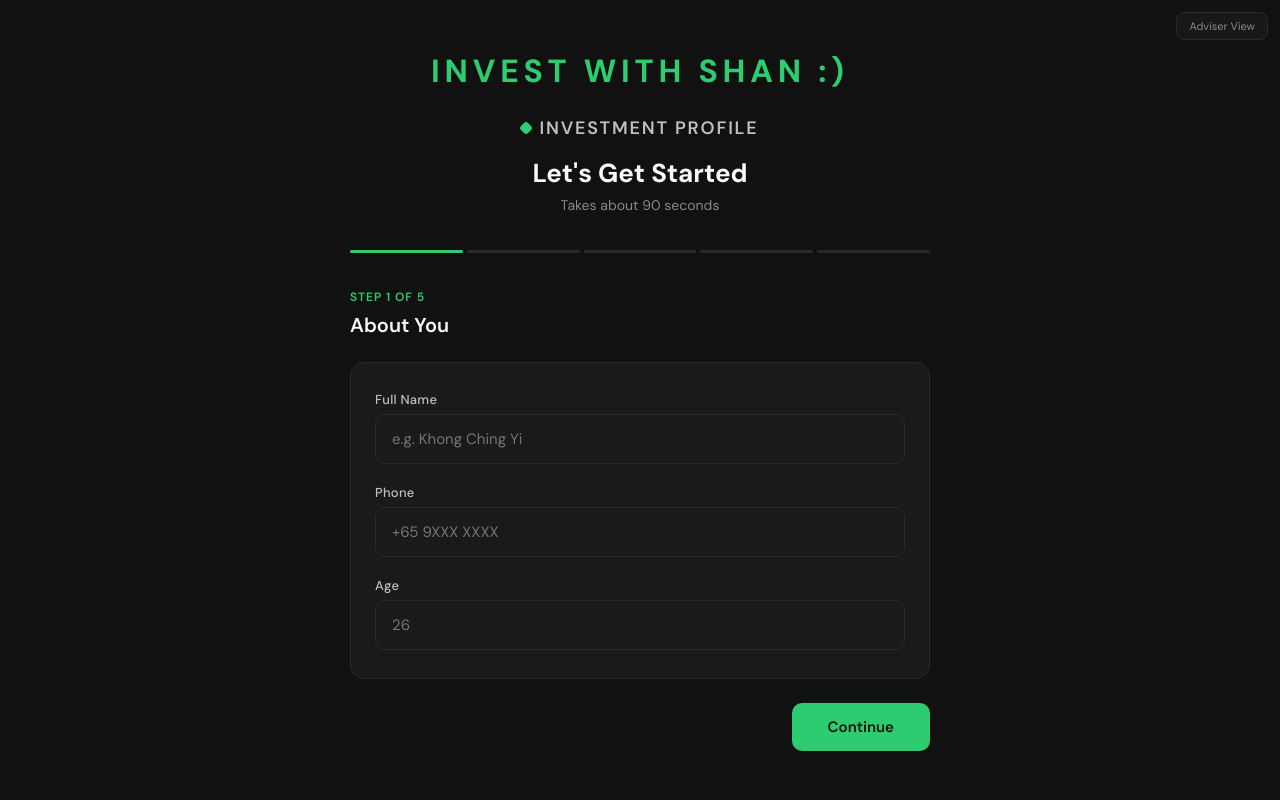
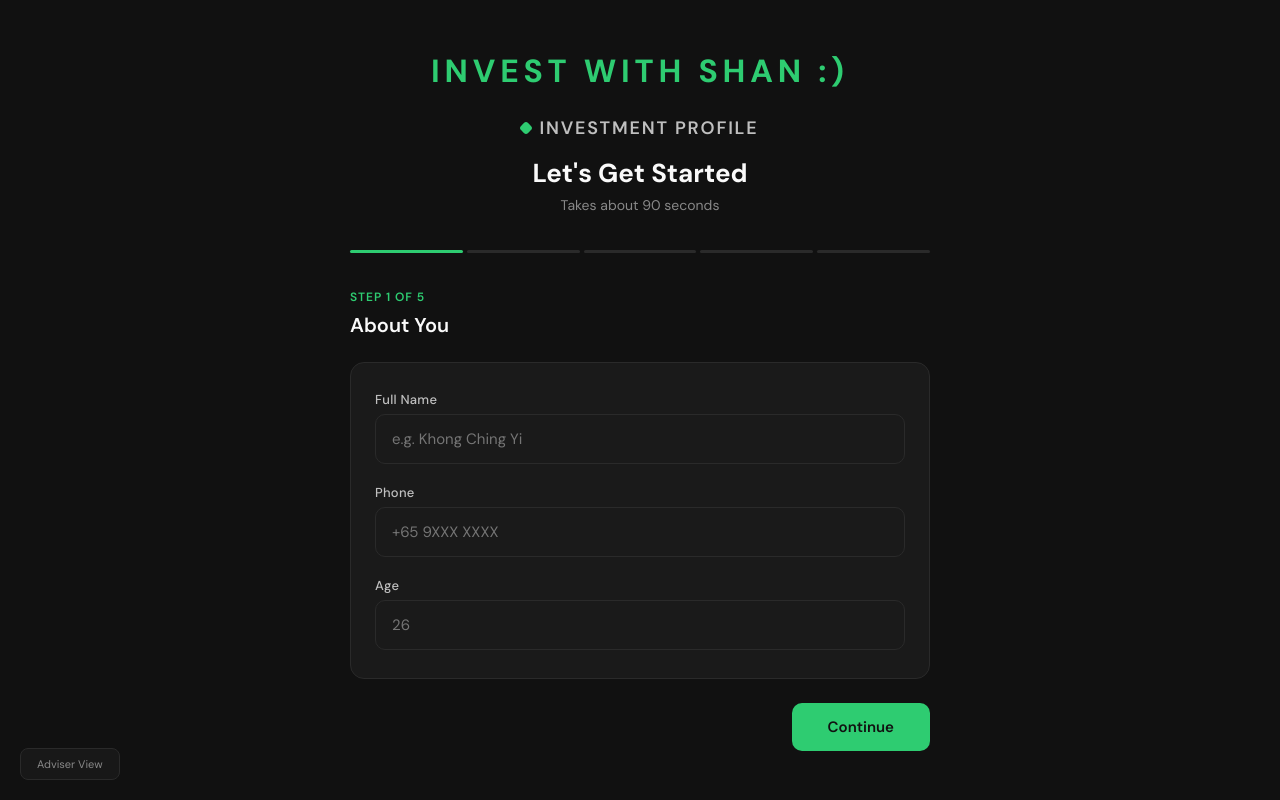
Before and after one commit to TanChengShan00/Investment-intake, a website: page index.html in a window 1280 px wide. Drawn offline with Linux system fonts and the light colour scheme.

Commit message:
Update index.html

```diff
--- a/index.html
+++ b/index.html
@@ -192,7 +192,7 @@ function render() {
 // ============================================
 function renderClient() {
   return `
-    <button onclick="goAdviser()" style="position:fixed;top:12px;right:12px;z-index:100;padding:6px 12px;background:rgba(26,26,26,0.95);border:1px solid var(--border);border-radius:8px;color:var(--text-muted);font-size:11px;cursor:pointer;font-family:'DM Sans',system-ui,sans-serif;backdrop-filter:blur(10px)">
+    <button onclick="goAdviser()" style="position:fixed;bottom:20px;left:20px;z-index:100;padding:8px 16px;background:rgba(26,26,26,0.95);border:1px solid var(--border);border-radius:8px;color:var(--text-muted);font-size:11px;cursor:pointer;font-family:'DM Sans',system-ui,sans-serif;backdrop-filter:blur(10px)">
       Adviser View ${submissions.length > 0 ? `<span style="background:var(--emerald);color:#111;border-radius:10px;padding:1px 7px;margin-left:6px;font-size:11px;font-weight:700">${submissions.length}</span>` : ""}
     </button>
     <div style="min-height:100vh;display:flex;align-items:center;justify-content:center;padding:20px">
```
